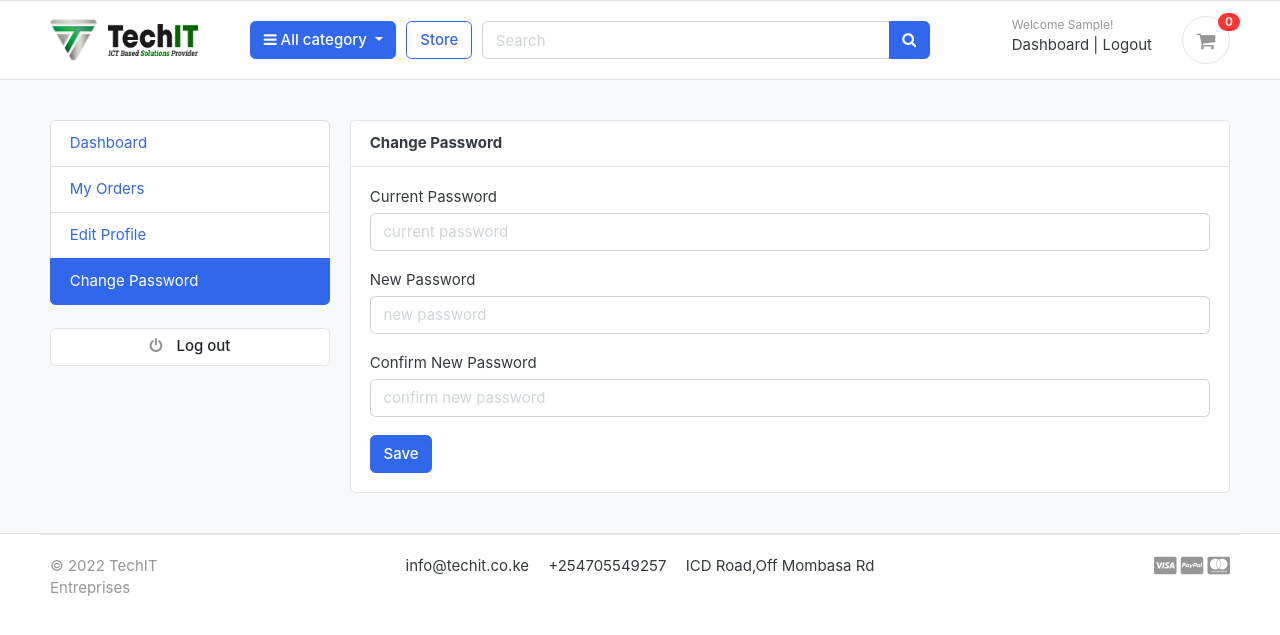
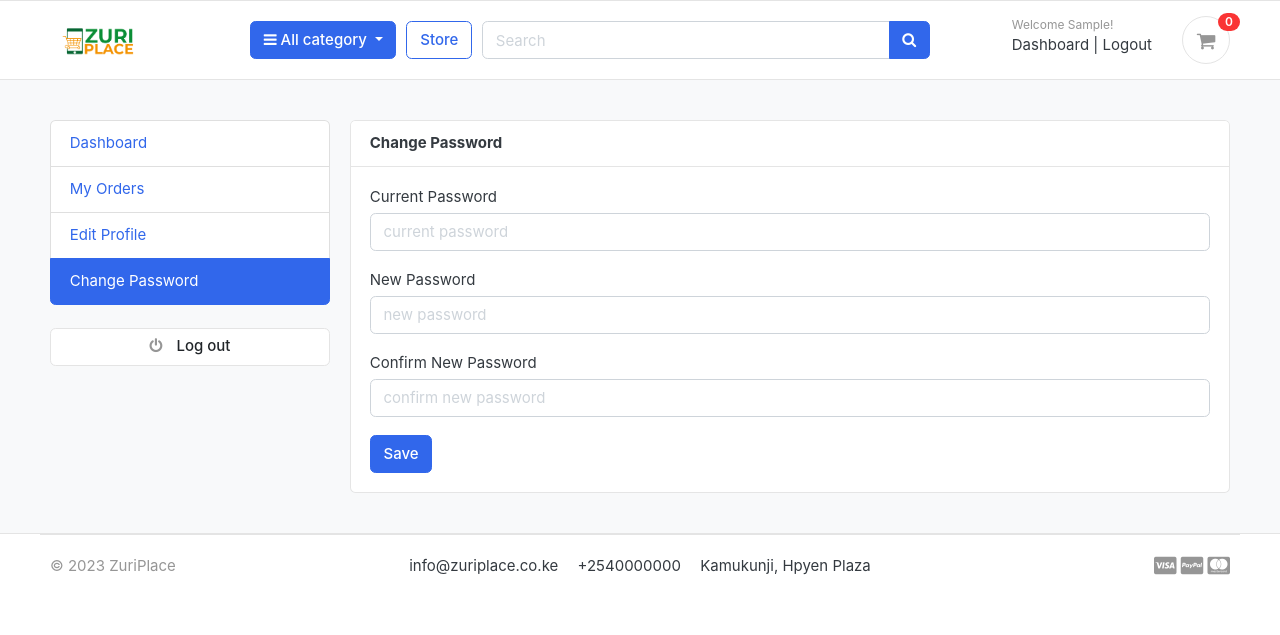
Before and after one commit to stevescilar/zuriplace, a Django app: page /accounts/change_password/ in a window 1280 px wide. Shown: the top 635 px of the page. Run offline with Django 4.2, Linux system fonts and the light colour scheme; the visitor is signed in with stand-in values (Sample User, id 1); data that the repository does not hold is empty; parts of the project's set-up code (start-up, migrations or seed data) failed here and were passed over; some libraries are stand-ins or nearby versions; some web fonts are replaced.

Commit message:
change of logo

```diff
--- a/templates/base.html
+++ b/templates/base.html
@@ -7,7 +7,7 @@
 <meta http-equiv="cache-control" content="max-age=604800" />
 <meta name="viewport" content="width=device-width, initial-scale=1, shrink-to-fit=no">
 
-<title>TECHIT</title>
+<title>ZuriPlace</title>
 
 <link href="{% static 'images/favicon.ico' %}" rel="shortcut icon" type="image/x-icon">
 <link href="https://fonts.googleapis.com/icon?family=Material+Icons"rel="stylesheet">
--- a/templates/includes/footer.html
+++ b/templates/includes/footer.html
@@ -3,12 +3,12 @@
 	<div class="container">
 		<section class="footer-bottom border-top row">
 			<div class="col-md-2">
-				<p class="text-muted"> &copy 2022 TechIT Entreprises </p>
+				<p class="text-muted"> &copy 2023 ZuriPlace </p>
 			</div>
 			<div class="col-md-8 text-md-center">
-				<span  class="px-2">info@techit.co.ke</span>
-				<span  class="px-2">+254705549257</span>
-				<span  class="px-2">ICD Road,Off Mombasa Rd</span>
+				<span  class="px-2">info@zuriplace.co.ke</span>
+				<span  class="px-2">+2540000000</span>
+				<span  class="px-2">Kamukunji, Hpyen Plaza</span>
 			</div>
 			<div class="col-md-2 text-md-right text-muted">
 				<i class="fab fa-lg fa-cc-visa"></i>
--- a/templates/includes/navbar.html
+++ b/templates/includes/navbar.html
@@ -28,9 +28,9 @@
     <div class="row align-items-center">
         <div class="col-lg-2 col-md-3 col-6">
             <a href="{% url 'home' %}" class="brand-wrap">
-                <img class="logo" src="{% static 'images/techit-new.png' %}">
+                <img class="logo" src="{% static 'images/LOGO-01.png' %}">
 
-                <img class="logo" src="{% static 'images/textlogo.png' %}" width="90" >
+                <!-- <img class="logo" src="{% static 'images/LOGO-01.png' %}" width="90" > -->
 
             </a> <!-- brand-wrap.// -->
         </div>
```
Also changed, not shown: static/images/LOGO-01.png (added).
